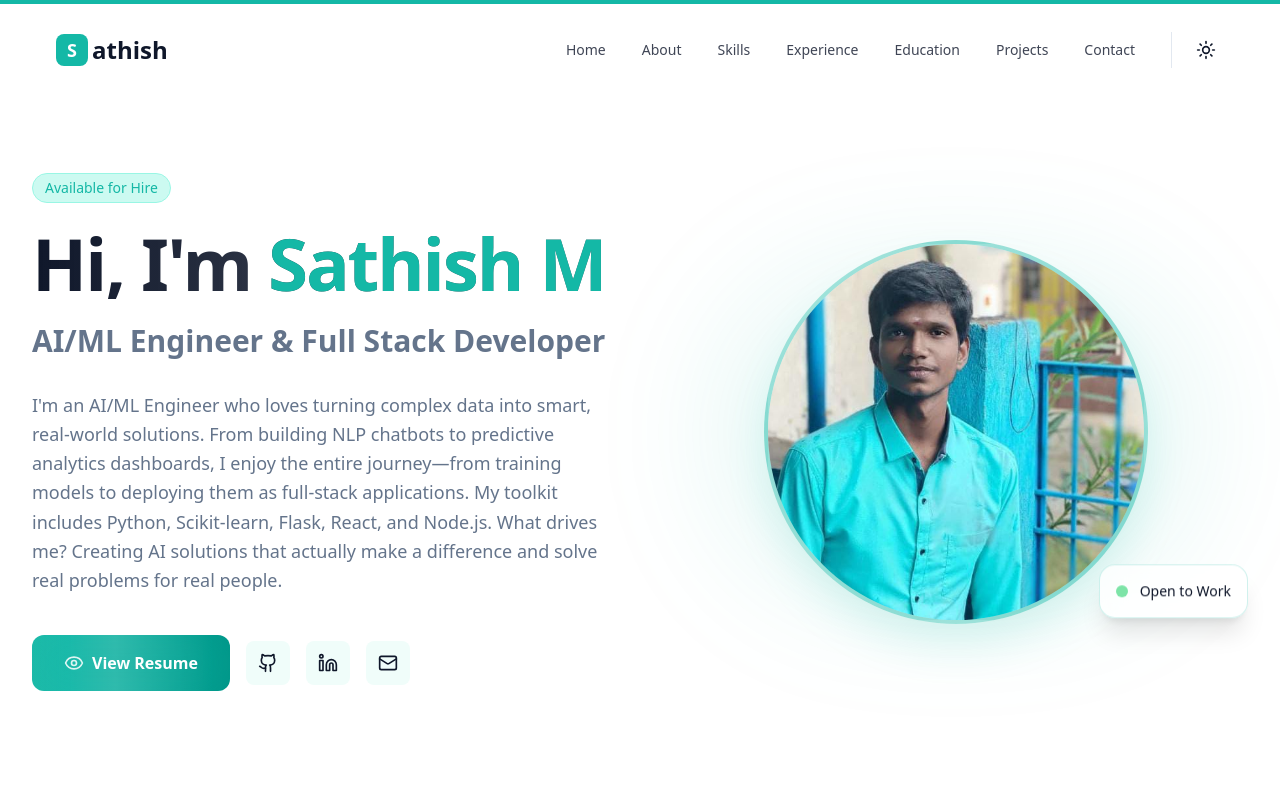
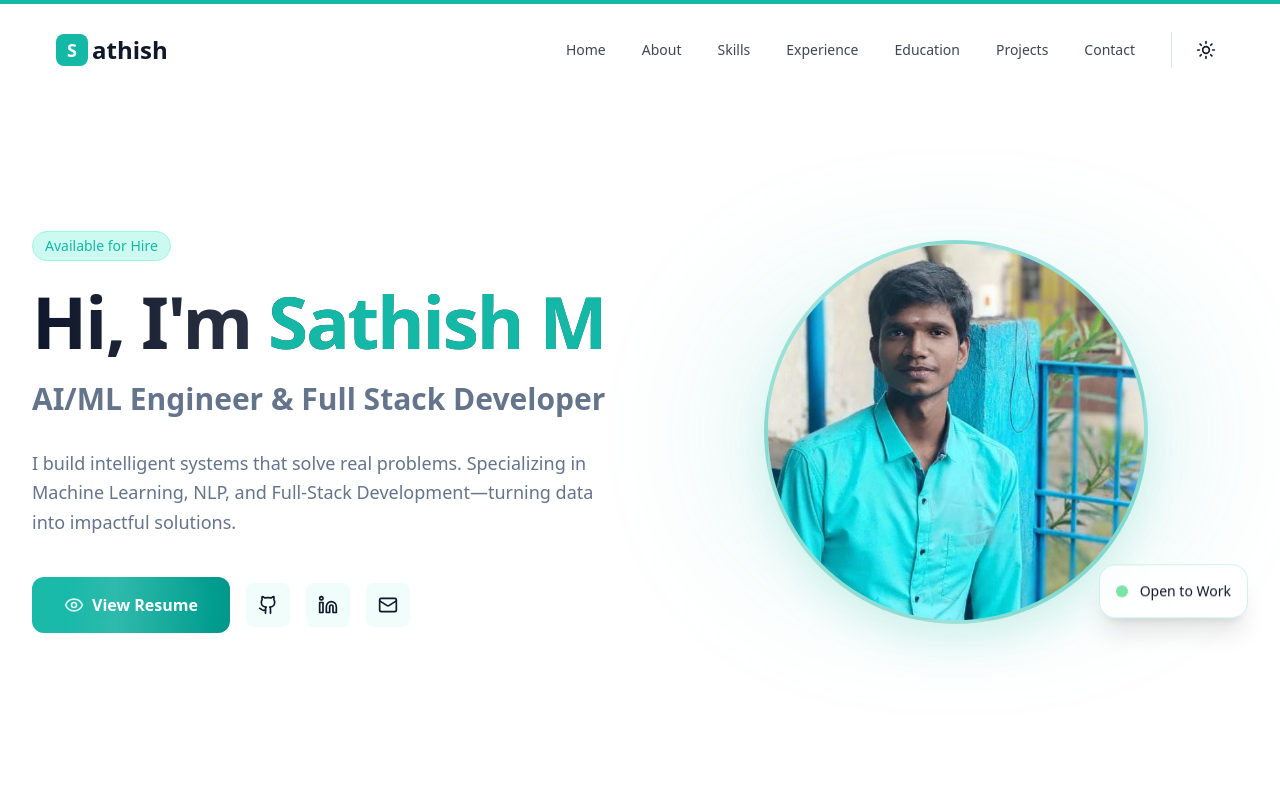
Before and after one commit to MSathish01/Sathish-portfolio-cc, a Next.js app: page / in a window 1280 px wide. Shown: the top 800 px of the page. Built offline with nearby package versions, Linux system fonts and the light colour scheme.

Commit message:
Separate content for Hero and About sections

```diff
--- a/src/components/Hero.tsx
+++ b/src/components/Hero.tsx
@@ -39,7 +39,7 @@ export default function Hero() {
                             {portfolioData.personal.role}
                         </h2>
                         <p className="max-w-2xl mx-auto lg:mx-0 text-lg text-muted-foreground mb-10 leading-relaxed">
-                            {portfolioData.summary}
+                            {portfolioData.heroTagline}
                         </p>
 
                         <div className="flex flex-col sm:flex-row items-center justify-center lg:justify-start gap-4">
--- a/src/data/portfolio.ts
+++ b/src/data/portfolio.ts
@@ -9,6 +9,8 @@ export const portfolioData = {
         github: "https://github.com/MSathish01",
         resume: "/Sathish-Resume.pdf",
     },
+    heroTagline:
+        "I build intelligent systems that solve real problems. Specializing in Machine Learning, NLP, and Full-Stack Development—turning data into impactful solutions.",
     summary:
         "I'm an AI/ML Engineer who loves turning complex data into smart, real-world solutions. From building NLP chatbots to predictive analytics dashboards, I enjoy the entire journey—from training models to deploying them as full-stack applications. My toolkit includes Python, Scikit-learn, Flask, React, and Node.js. What drives me? Creating AI solutions that actually make a difference and solve real problems for real people.",
     skills: [
```
